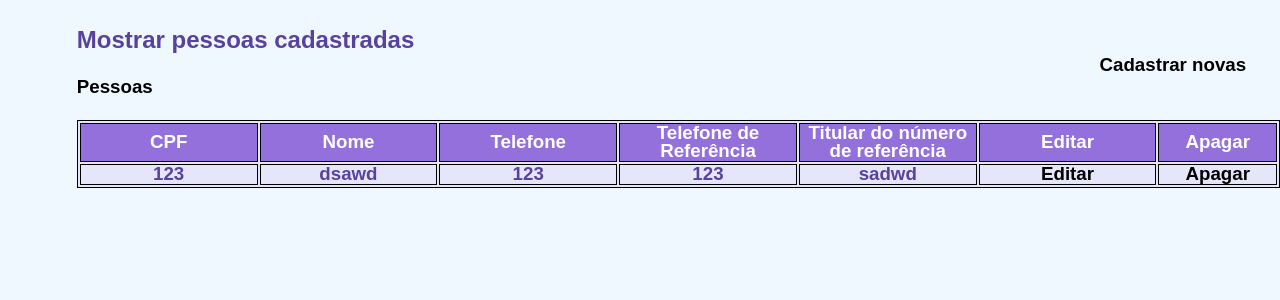
After one commit to VictorTalamoni/projeto-integrador2, a PHP site: page / in a window 1280 px wide. The commit adds this page. Shown: the top 300 px of the page. Run offline with PHP 8.4, Linux system fonts and the light colour scheme; data comes from the database, SQL or seed files in the repository.

Commit message:
criado index, atualizar pessoas e deletar pessoas

```diff
--- a/css.css
+++ b/css.css
@@ -102,7 +102,7 @@
     -moz-box-shadow: none;
 }
 .form{
-    border: 1px solid #000201;
+    border: 1px solid #868686;
         max-height: 20%;
         max-width: 25%;
         border-radius: 1.5%;
@@ -110,4 +110,8 @@
         display: block;
         padding: 0.7em;
         background-color: rgb(228, 212, 255);
-    }
+}
+a {
+    text-decoration: none;
+    color: black;
+  }
--- /dev/null
+++ b/index.php
@@ -0,0 +1,96 @@
+<?php
+include('dbconnection.php');
+$query = "select * from pessoas";
+$result = mysqli_query($con,$query);
+
+?>
+
+<!DOCTYPE html>
+
+<html lang="en">
+<head>
+    <style>
+        td{
+            border: 1px solid black;
+            font-weight: bold;
+            text-align: center;
+            line-height: 100%;
+            width: 15%;
+            height: 100%;
+        }
+        table{
+            border: 1px solid black;
+            background-color: #E6E6FA;
+        }
+        a {
+    text-decoration: none;
+    color: #9370DB;
+  }
+    </style>
+    <meta charset="UTF-8">
+    <meta http-equiv="X-UA-Compatible" content="IE=edge">
+    <meta name="viewport" content="width=device-width, initial-scale=1.0">
+    <link rel="stylesheet" type="text/css" href="css.css" />
+    <title>Página Inicial</title>
+</head>
+<body>
+    <h2>Mostrar pessoas cadastradas </h2>
+    <h3 style="text-indent: 85%"><a href="Upload.php"> Cadastrar novas Pessoas</a><h3>
+    <br/>
+    <table>
+    <tr style="background-color: #9370DB; color:white; height:30px;">
+        <td>CPF</td>
+        <td>Nome</td>
+        <td>Telefone</td>
+        <td>Telefone de Referência</td>
+        <td>Titular do número de referência</td>
+        <td> Editar </td>
+        <td> Apagar </td>
+    </tr>
+    <tr>
+        <?php
+
+            while($row = mysqli_fetch_assoc($result)){
+        ?>
+        <td>
+            <?php
+                echo $row['cpf'];
+            ?>
+        </td>
+        <td>
+            <?php
+                echo $row['nome'];
+            ?>
+        </td>
+        <td>
+            <?php
+                echo $row['telefone'];
+            ?>
+        </td>
+        <td>
+            <?php
+                echo $row['telefone_referencia'];
+            ?>
+        </td>
+        <td>
+            <?php
+                echo $row['titular_numero_referencia'];
+            ?>
+        </td>
+        <td>
+            <?php
+            $cpf = $row['cpf'];
+            ?>
+                <a href="edit.php?GetID=<?php echo $cpf?>">Editar </a>
+        </td>
+        <td>
+                <a href="apagar.php?Del=<?php echo $cpf?>">Apagar </a>
+        </td>
+</tr>
+        <?php
+            }
+        ?>
+
+    </table>
+</body>
+</html>
```
Also changed, not shown: Upload.php (+12 -5 lines), apagar.php (added, +19 -0 lines), edit.php (added, +69 -0 lines), update.php (added, +29 -0 lines).
